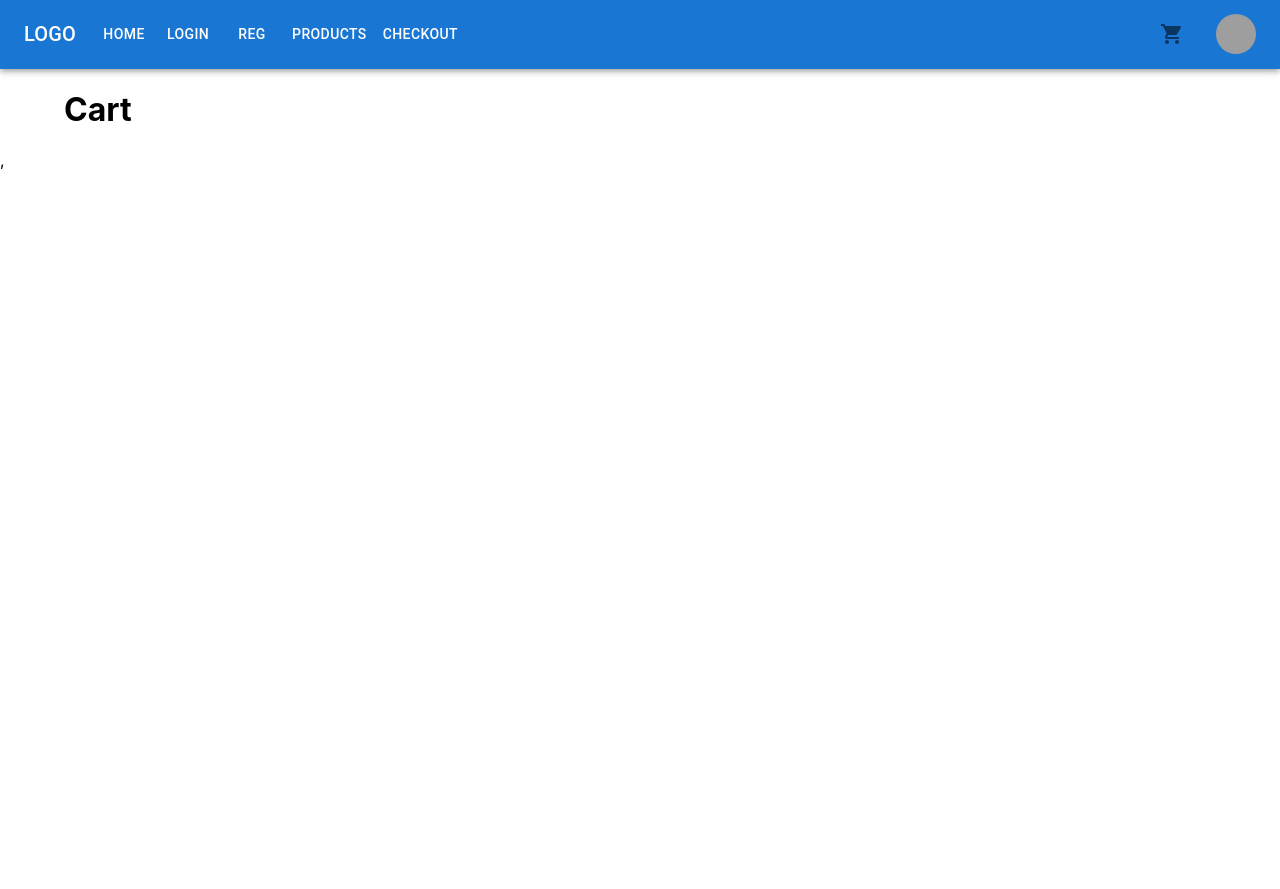
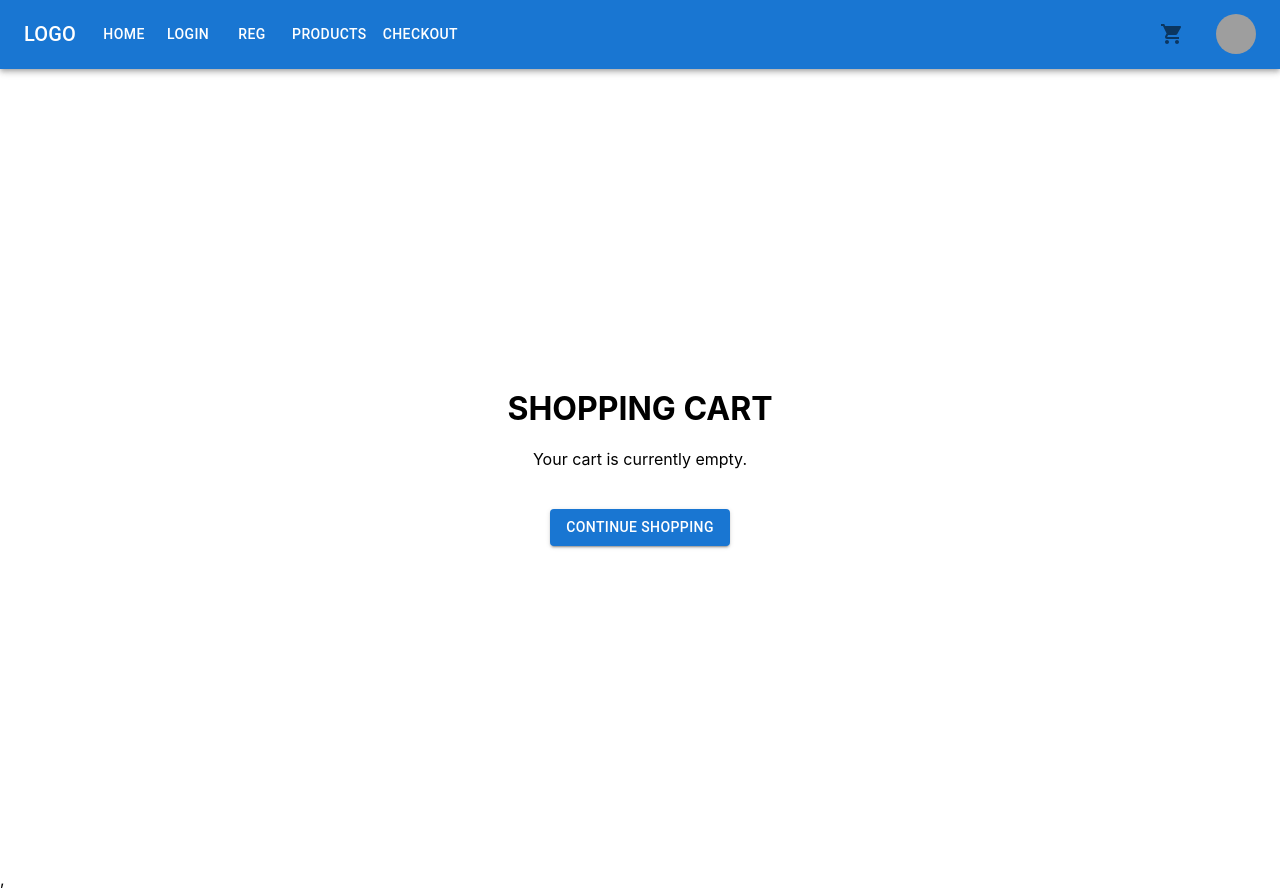
Before and after one commit to nizamseu/shop, a React (Create React App) app: page /cart in a window 1280 px wide. Before the commit the page ends 800 px from the top, so only its background shows below. Built offline with nearby package versions, Linux system fonts and the light colour scheme; grey boxes are pictures that could not be loaded.

Commit message:
remove dublicate item from cart

```diff
--- a/src/Components/Cart/Cart.js
+++ b/src/Components/Cart/Cart.js
@@ -1,32 +1,44 @@
-import { Button, Container, Grid, Paper } from "@mui/material";
+import {
+  Button,
+  Container,
+  Grid,
+  Paper,
+  IconButton,
+  Typography,
+} from "@mui/material";
 import { Box } from "@mui/system";
 import React, { useEffect, useState } from "react";
 import { useDispatch, useSelector } from "react-redux";
 import { removeFromCart } from "../../Redux/ProductsSlice";
-import QuantityAdder from "../../utility/QuantityAdder";
-
+import EmptyCart from "../../utility/EmptyCart";
+import AddIcon from "@mui/icons-material/Add";
+import RemoveIcon from "@mui/icons-material/Remove";
 const Cart = () => {
   const [cart, setCart] = useState(
     useSelector((state) => state?.allProducts.cart)
   );
   const dispatch = useDispatch();
 
-  useEffect(() => {}, []);
-
-  console.log(cart);
-
   const handleRemoveFromCart = (item) => {
     const remaining = cart.filter((i) => i._id !== item);
-
     dispatch(removeFromCart(remaining));
     setCart(remaining);
   };
+
+  const incrementQT = (item) => {
+    const rest = cart.find((i) => i._id === item);
+    console.log(rest);
+  };
+  const decrementQT = (item) => {
+    const rest = cart.find((i) => i._id === item);
+    console.log(rest);
+  };
+
   return (
     <Container>
-      <h1>Cart</h1>
-      <Grid spacing={3}>
-        {cart.length > 0 &&
-          cart.map((item) => (
+      {cart.length > 0 ? (
+        <Grid spacing={3}>
+          {cart.map((item) => (
             <Paper
               sx={{
                 display: "flex",
@@ -58,7 +70,7 @@ const Cart = () => {
                   }}
                 >
                   <Box>
-                    <img width="250px" height="250px" src={item.image} alt="" />
+                    <img width="150px" height="150px" src={item.image} alt="" />
                   </Box>
                   <Box sx={{ m: 3 }}>
                     <h5>{item.title}</h5>
@@ -86,13 +98,40 @@ const Cart = () => {
                     // },
                   }}
                 >
-                  <QuantityAdder></QuantityAdder>
-                  <h1>{item.price}</h1>
+                  <Box
+                    sx={{
+                      display: "flex",
+                      alignItems: "center",
+                      fontSize: "20px",
+                    }}
+                  >
+                    <IconButton
+                      onClick={() => incrementQT(item._id)}
+                      sx={{ mr: 3 }}
+                    >
+                      <AddIcon />
+                    </IconButton>
+
+                    <Typography sx={{ fontSize: "25px" }}>
+                      {" "}
+                      {item.price}
+                    </Typography>
+                    <IconButton
+                      onClick={() => decrementQT(item._id)}
+                      sx={{ ml: 3 }}
+                    >
+                      <RemoveIcon />
+                    </IconButton>
+                  </Box>
+                  <h1>${item.price}</h1>
                 </Box>
               </Grid>
             </Paper>
           ))}
-      </Grid>
+        </Grid>
+      ) : (
+        <EmptyCart></EmptyCart>
+      )}
     </Container>
   );
 };
--- a/src/Redux/ProductsSlice.js
+++ b/src/Redux/ProductsSlice.js
@@ -24,7 +24,13 @@ export const ProductsSlice = createSlice({
       state.products = action.payload;
     },
     addToCart: (state, action) => {
-      state.cart = [...state.cart, action.payload];
+      const rest = [...state.cart, action.payload];
+      const key = "_id";
+      const arrayUniqueByKey = [
+        ...new Map(rest.map((item) => [item[key], item])).values(),
+      ];
+
+      state.cart = arrayUniqueByKey;
     },
     removeFromCart: (state, action) => {
       console.log(action.payload);
--- /dev/null
+++ b/src/utility/EmptyCart.js
@@ -0,0 +1,33 @@
+import { Button, Grid, Box } from "@mui/material";
+import React from "react";
+import { Link } from "react-router-dom";
+
+const EmptyCart = () => {
+  return (
+    <Grid
+      sx={{
+        display: "grid",
+        justifyContent: "center",
+        alignItems: "center",
+        height: "100vh",
+      }}
+    >
+      <Box
+        sx={{
+          textAlign: "center",
+        }}
+      >
+        <h1>SHOPPING CART</h1>
+        <p>Your cart is currently empty.</p>
+        <Button
+          sx={{ my: 3, a: { textDecoration: "none", color: "white" } }}
+          variant="contained"
+        >
+          <Link to="/products"> Continue Shopping</Link>
+        </Button>
+      </Box>
+    </Grid>
+  );
+};
+
+export default EmptyCart;
```
